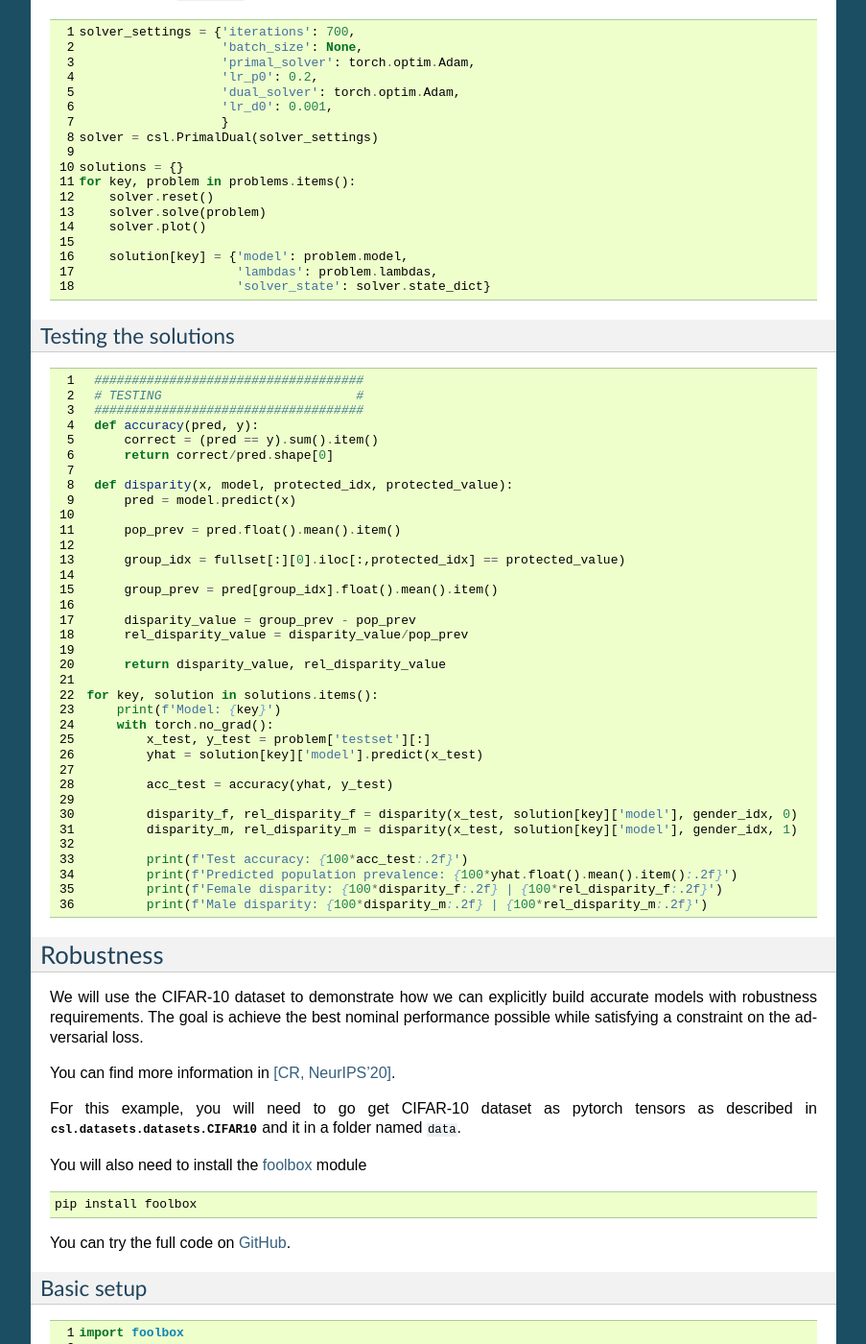
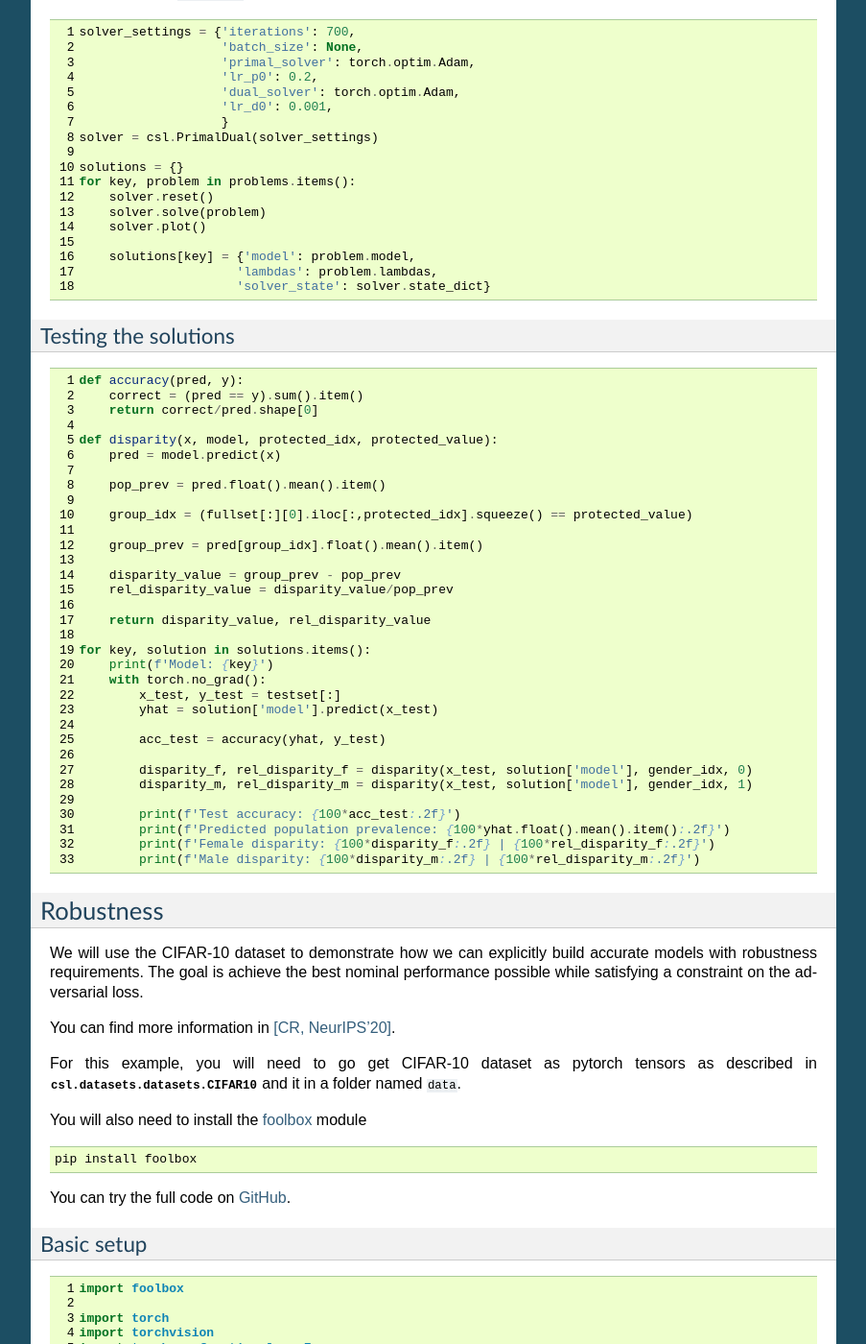
Before and after one commit to lfochamon/csl, a Sphinx documentation site: the page built from docs/applications.rst, in a window 1280 px wide and 1400 px high, scrolled down 2965 px. Shown: the whole window at 96% size, without its empty margins (198-1101 px from the left). Built offline with Sphinx 7.4.7, drawn with Linux system fonts in a browser that asks for light colours; some of the changed text lies outside the part shown.

Commit message:
Fix applications.
Signed-off-by: LFO Chamon <luizchamon@gmail.com>

```diff
--- a/docs/fairness.rst
+++ b/docs/fairness.rst
@@ -157,12 +157,12 @@
             def __init__(self, problem, protected_idx, protected_value):
                 self.problem = problem
                 self.protected_idx = protected_idx
-                self.protected_value = protected_value or (1,)*len(protected_idx)
+                self.protected_value = protected_value
 
             def __call__(self, batch_idx, primal):
                 x, y = self.problem.data[batch_idx]
 
-                group_idx = (x[:, self.protected_idx] == self.protected_value)
+                group_idx = (x[:, self.protected_idx].squeeze() == self.protected_value)
 
                 if primal:
                     yhat = self.problem.model(x)
@@ -207,7 +207,7 @@
         solver.solve(problem)
         solver.plot()
 
-        solution[key] = {'model': problem.model,
+        solutions[key] = {'model': problem.model,
                          'lambdas': problem.lambdas,
                          'solver_state': solver.state_dict}
 
@@ -219,39 +219,36 @@
 .. code-block:: python
    :linenos:
 
-     ####################################
-     # TESTING                          #
-     ####################################
-     def accuracy(pred, y):
-         correct = (pred == y).sum().item()
-         return correct/pred.shape[0]
+   def accuracy(pred, y):
+       correct = (pred == y).sum().item()
+       return correct/pred.shape[0]
 
-     def disparity(x, model, protected_idx, protected_value):
-         pred = model.predict(x)
+   def disparity(x, model, protected_idx, protected_value):
+       pred = model.predict(x)
 
-         pop_prev = pred.float().mean().item()
+       pop_prev = pred.float().mean().item()
 
-         group_idx = fullset[:][0].iloc[:,protected_idx] == protected_value)
+       group_idx = (fullset[:][0].iloc[:,protected_idx].squeeze() == protected_value)
 
-         group_prev = pred[group_idx].float().mean().item()
+       group_prev = pred[group_idx].float().mean().item()
 
-         disparity_value = group_prev - pop_prev
-         rel_disparity_value = disparity_value/pop_prev
+       disparity_value = group_prev - pop_prev
+       rel_disparity_value = disparity_value/pop_prev
 
-         return disparity_value, rel_disparity_value
+       return disparity_value, rel_disparity_value
 
-    for key, solution in solutions.items():
-        print(f'Model: {key}')
-        with torch.no_grad():
-            x_test, y_test = problem['testset'][:]
-            yhat = solution[key]['model'].predict(x_test)
+   for key, solution in solutions.items():
+       print(f'Model: {key}')
+       with torch.no_grad():
+           x_test, y_test = testset[:]
+           yhat = solution['model'].predict(x_test)
 
-            acc_test = accuracy(yhat, y_test)
+           acc_test = accuracy(yhat, y_test)
 
-            disparity_f, rel_disparity_f = disparity(x_test, solution[key]['model'], gender_idx, 0)
-            disparity_m, rel_disparity_m = disparity(x_test, solution[key]['model'], gender_idx, 1)
+           disparity_f, rel_disparity_f = disparity(x_test, solution['model'], gender_idx, 0)
+           disparity_m, rel_disparity_m = disparity(x_test, solution['model'], gender_idx, 1)
 
-            print(f'Test accuracy: {100*acc_test:.2f}')
-            print(f'Predicted population prevalence: {100*yhat.float().mean().item():.2f}')
-            print(f'Female disparity: {100*disparity_f:.2f} | {100*rel_disparity_f:.2f}')
-            print(f'Male disparity: {100*disparity_m:.2f} | {100*rel_disparity_m:.2f}')
+           print(f'Test accuracy: {100*acc_test:.2f}')
+           print(f'Predicted population prevalence: {100*yhat.float().mean().item():.2f}')
+           print(f'Female disparity: {100*disparity_f:.2f} | {100*rel_disparity_f:.2f}')
+           print(f'Male disparity: {100*disparity_m:.2f} | {100*rel_disparity_m:.2f}')
--- a/docs/robustness.rst
+++ b/docs/robustness.rst
@@ -120,7 +125,7 @@
 
             # Constraints
             self.constraints = [self.adversarialLoss]
-            self.rhs = rhs
+            self.rhs = [rhs]
 
             self.foolbox_model = foolbox.PyTorchModel(self.model.model, bounds=(0, 1),
                                                       device=theDevice,
@@ -223,7 +228,6 @@
 
 
 
-
 Solving the constrained learning problem
 ^^^^^^^^^^^^^^^^^^^^^^^^^^^^^^^^^^^^^^^^
 
```
Also changed, not shown: other parts of docs/fairness.rst (+8 -8 lines), other parts of docs/robustness.rst (+7 -0 lines), 3 other files.
